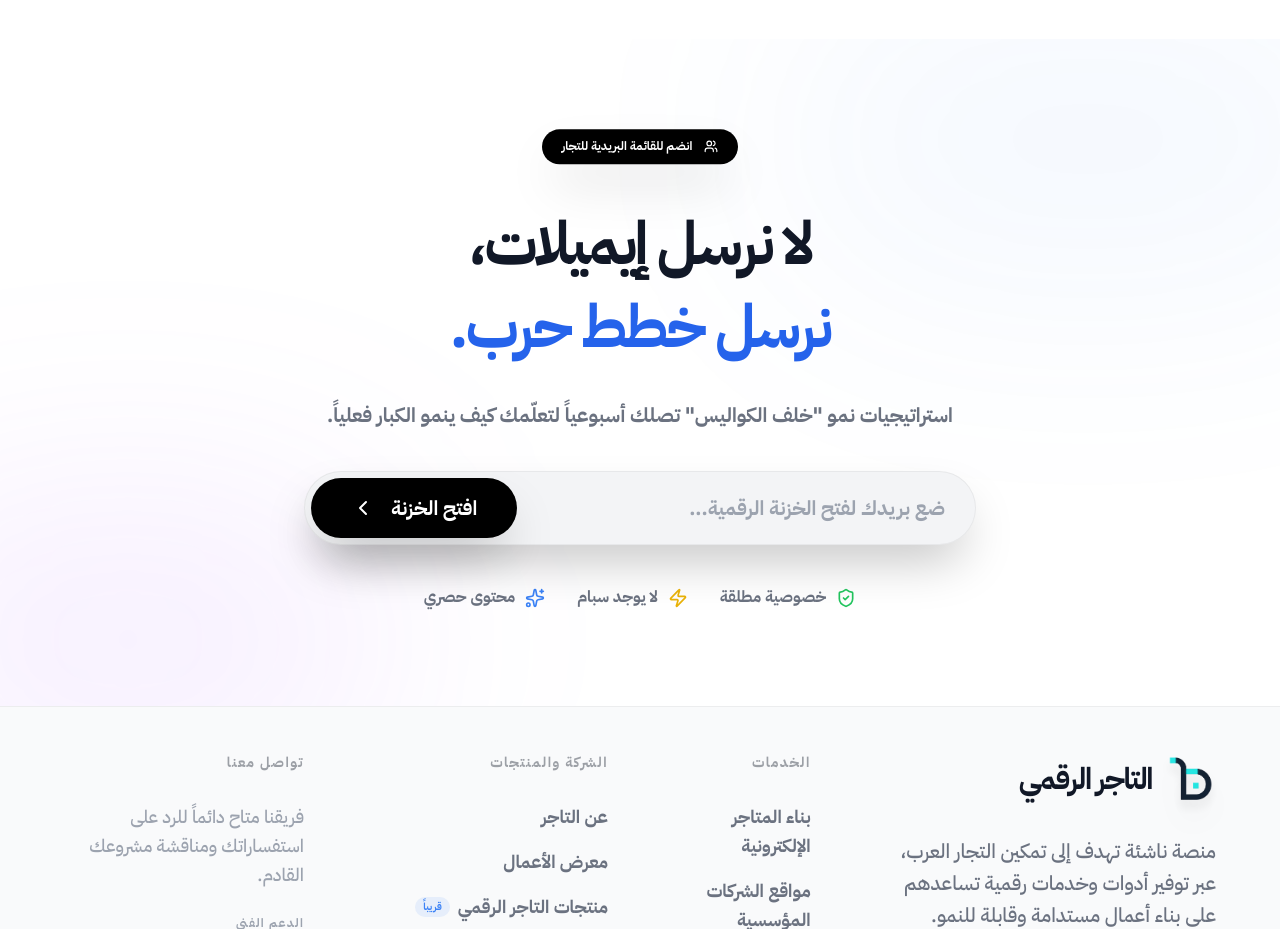
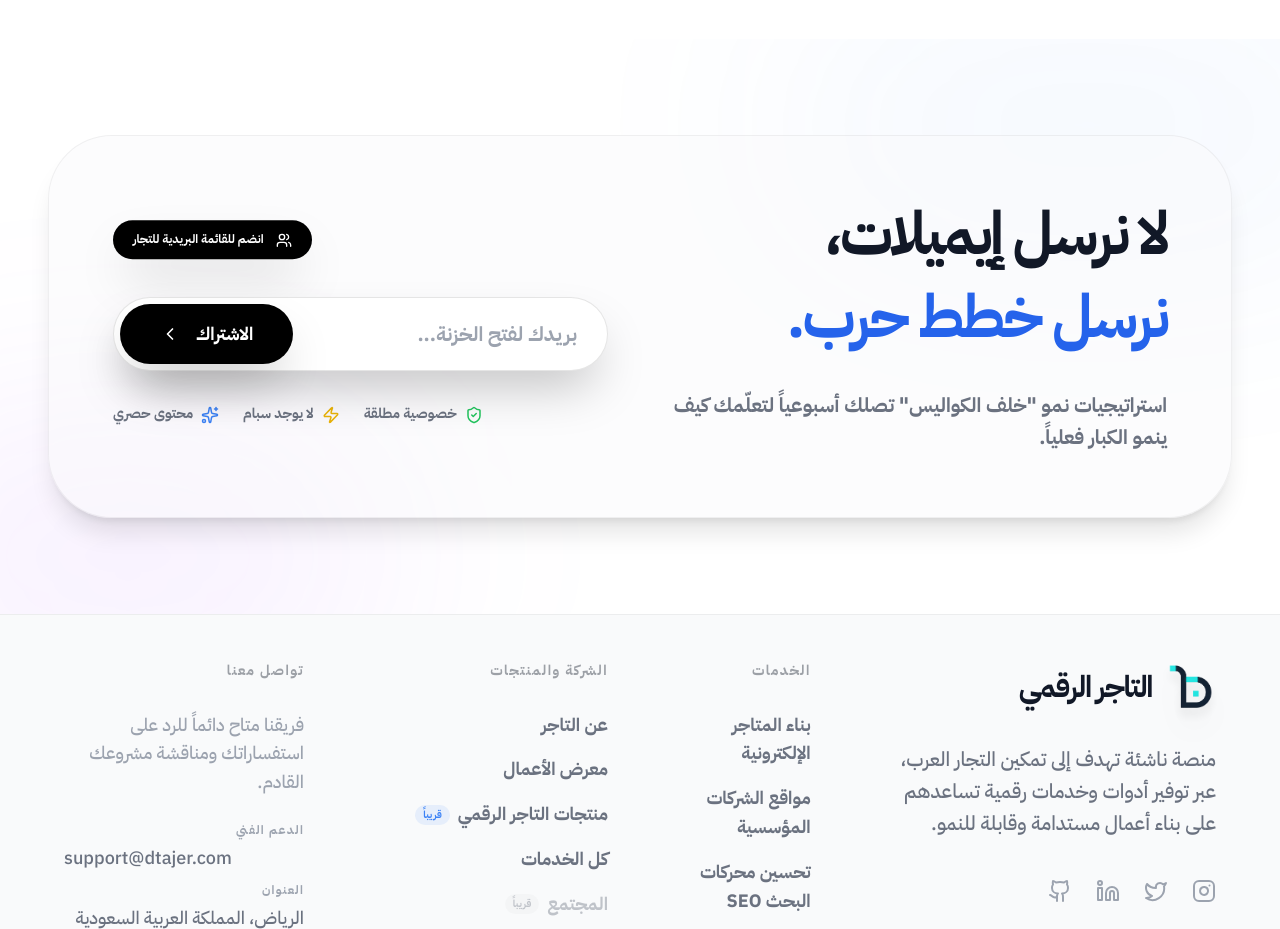
Before and after one commit to mohamedlahlah/asdwww, a React (Vite) app: page / in a window 1280 px wide. Shown: the part 10360-11289 px from the top of the page. Built offline with nearby package versions, Linux system fonts and the light colour scheme.

Commit message:
Split Newsletter section into a two-column layout (Text on the right, Form on the left)

```diff
--- a/components/Newsletter.tsx
+++ b/components/Newsletter.tsx
@@ -25,64 +25,70 @@ const Newsletter = () => {
             </div>
 
             <div className="max-w-[1400px] mx-auto relative z-10">
-                <div className="flex flex-col items-center">
-                    {/* Floating Social Proof Chip */}
-                    <div className="inline-flex items-center gap-3 bg-black dark:bg-white text-white dark:text-black px-5 py-2 rounded-full text-xs font-black mb-10 shadow-2xl animate-bounce-slow">
-                        <Users size={14} />
-                        <span>انضم للقائمة البريدية للتجار</span>
-                    </div>
+                <div className="grid grid-cols-1 lg:grid-cols-2 gap-12 lg:gap-16 items-center bg-gray-50/50 dark:bg-white/5 p-8 md:p-16 rounded-[3rem] md:rounded-[4rem] border border-black/5 dark:border-white/10 shadow-xl">
 
-                    <div className="text-center mb-10 max-w-4xl">
-                        <h2 className="text-3xl md:text-5xl lg:text-6xl font-black mb-4 tracking-tighter leading-[1.1] text-gray-900 dark:text-white transition-all duration-500">
+                    {/* Right Column: Text Content */}
+                    <div className="text-start order-1">
+                        <h2 className="text-3xl md:text-5xl lg:text-6xl font-black mb-6 tracking-tighter leading-[1.2] text-gray-900 dark:text-white transition-all duration-500">
                             لا نرسل إيميلات، <br />
                             <span className="text-blue-600 dark:text-blue-500">نرسل خطط حرب.</span>
                         </h2>
 
-                        <p className="text-base md:text-xl text-gray-500 dark:text-gray-400 max-w-2xl mx-auto leading-relaxed font-bold mt-6">
+                        <p className="text-base md:text-xl text-gray-500 dark:text-gray-400 max-w-lg leading-relaxed font-bold">
                             استراتيجيات نمو "خلف الكواليس" تصلك أسبوعياً لتعلّمك كيف ينمو الكبار فعلياً.
                         </p>
                     </div>
 
+                    {/* Left Column: Form & Badges */}
+                    <div className="flex flex-col items-start lg:items-end w-full order-2">
+                        {/* Floating Social Proof Chip */}
+                        <div className="inline-flex items-center gap-3 bg-black dark:bg-white text-white dark:text-black px-5 py-2.5 rounded-full text-xs font-black mb-8 shadow-2xl animate-bounce-slow">
+                            <Users size={16} />
+                            <span>انضم للقائمة البريدية للتجار</span>
+                        </div>
+
                         {/* Premium Input Group */}
-                    <div className="w-full max-w-2xl">
+                        <div className="w-full">
                             <form
                                 onSubmit={handleSubmit}
-                            className="group relative p-1.5 bg-gray-100 dark:bg-white/5 border border-black/5 dark:border-white/10 rounded-[2.5rem] shadow-2xl transition-all duration-500 focus-within:ring-4 focus-within:ring-blue-500/10"
+                                className="group relative p-1.5 bg-white dark:bg-black border border-black/10 dark:border-white/10 rounded-[2.5rem] shadow-2xl transition-all duration-500 focus-within:ring-4 focus-within:ring-blue-500/10"
                             >
-                            <div className="flex flex-col md:flex-row items-center gap-3">
+                                <div className="flex flex-col sm:flex-row items-center gap-3">
                                     <input
                                         type="email"
                                         required
                                         value={email}
                                         onChange={(e) => setEmail(e.target.value)}
-                                    placeholder="ضع بريدك لفتح الخزنة الرقمية..."
+                                        placeholder="بريدك لفتح الخزنة..."
                                         className="w-full bg-transparent border-none outline-none px-6 py-4 text-lg md:text-xl font-black text-gray-900 dark:text-white text-start placeholder-gray-400 dark:placeholder-gray-700 transition-all font-sans"
                                     />
                                     <button
                                         type="submit"
                                         disabled={isSubmitting}
-                                    className="w-full md:w-auto bg-black dark:bg-white text-white dark:text-black px-10 py-4 rounded-[2rem] font-black text-lg md:text-xl hover:bg-blue-600 dark:hover:bg-blue-500 hover:text-white transition-all flex items-center justify-center gap-4 shrink-0 shadow-2xl disabled:opacity-50"
+                                        className="w-full sm:w-auto bg-black dark:bg-white text-white dark:text-black px-10 py-4 rounded-[2rem] font-black text-lg hover:bg-blue-600 dark:hover:bg-blue-500 hover:text-white transition-all flex items-center justify-center gap-4 shrink-0 shadow-2xl disabled:opacity-50"
                                     >
-                                    {isSubmitting ? 'جاري الفتح...' : 'افتح الخزنة'}
-                                    {!isSubmitting && <ChevronLeft size={24} />}
+                                        {isSubmitting ? 'جاري...' : 'الاشتراك'}
+                                        {!isSubmitting && <ChevronLeft size={20} />}
                                     </button>
                                 </div>
                             </form>
                         </div>
 
                         {/* Trust Indicators */}
-                    <div className="mt-10 flex flex-wrap justify-center gap-8">
+                        <div className="mt-8 flex flex-wrap justify-start lg:justify-end gap-6 w-full">
                             {[
-                            { icon: <ShieldCheck className="text-green-500" size={20} />, text: "خصوصية مطلقة" },
-                            { icon: <Zap className="text-yellow-500" size={20} />, text: "لا يوجد سبام" },
-                            { icon: <Sparkles className="text-blue-500" size={20} />, text: "محتوى حصري" }
+                                { icon: <ShieldCheck className="text-green-500" size={18} />, text: "خصوصية مطلقة" },
+                                { icon: <Zap className="text-yellow-500" size={18} />, text: "لا يوجد سبام" },
+                                { icon: <Sparkles className="text-blue-500" size={18} />, text: "محتوى حصري" }
                             ].map((item, i) => (
-                            <div key={i} className="flex items-center gap-2.5 text-gray-500 dark:text-gray-600 font-bold text-base">
+                                <div key={i} className="flex items-center gap-2 text-gray-500 dark:text-gray-400 font-bold text-sm">
                                     {item.icon}
                                     <span>{item.text}</span>
                                 </div>
                             ))}
                         </div>
+                    </div>
+
                 </div>
             </div>
 
```
Lines whose indentation alone changed are shown as unchanged.
